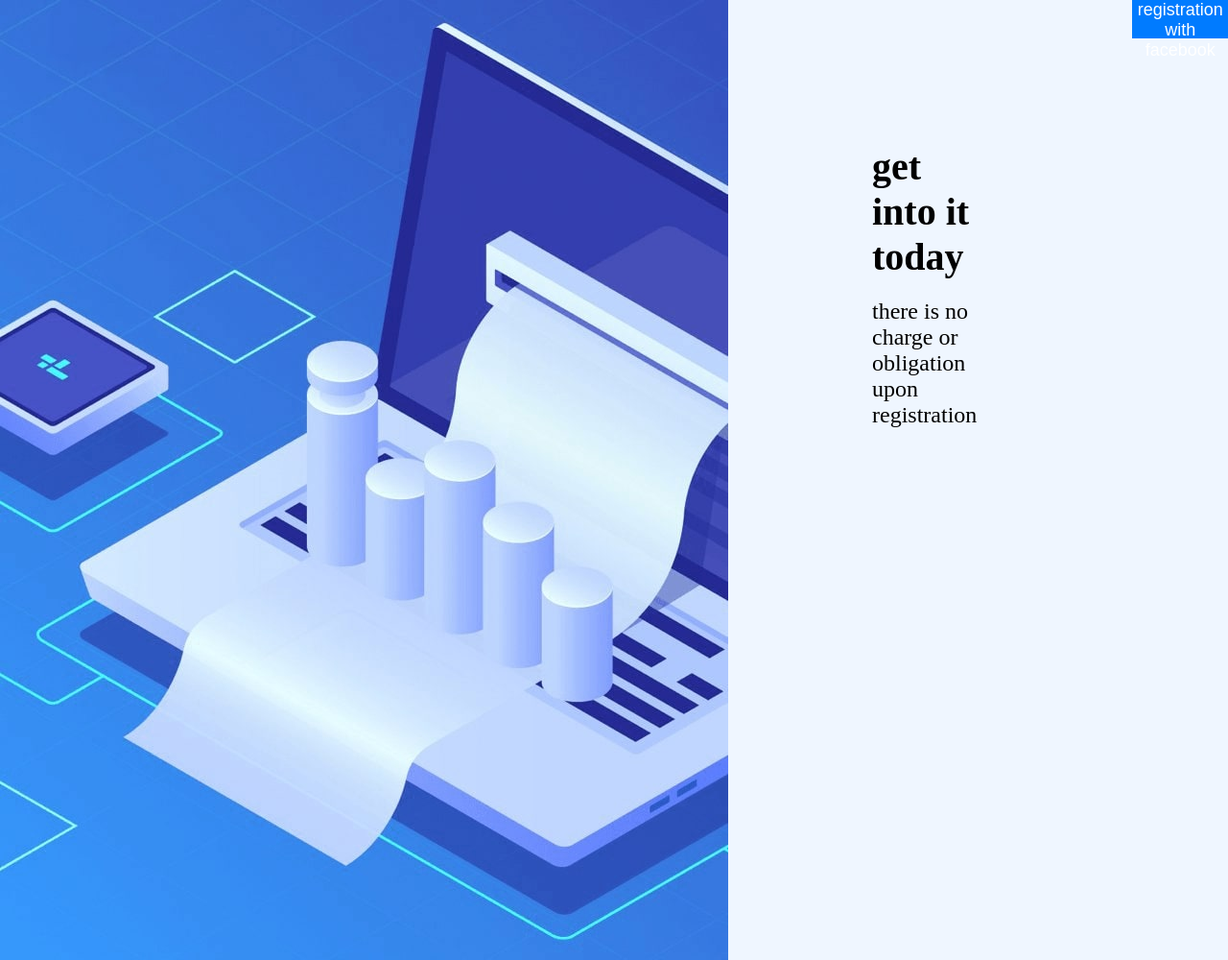
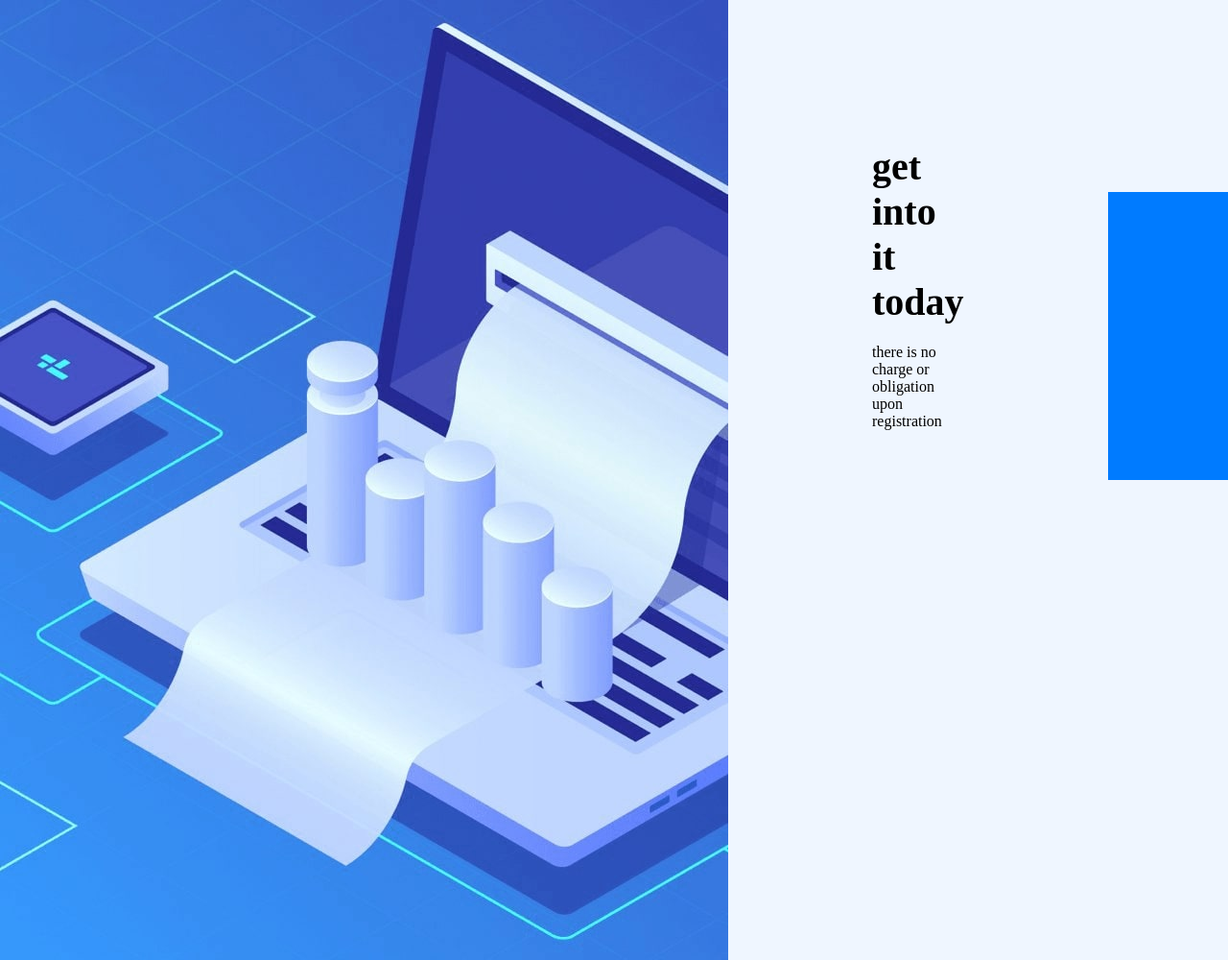
Before and after one commit to robel16/Habsida, a plain HTML site: page web-core-1.2.1/index.html in a window 1280 px wide. Shown: the whole page at 96% size. Drawn offline with Linux system fonts and the light colour scheme.

Commit message:
minor changes

```diff
--- a/web-core-1.2.1/index.html
+++ b/web-core-1.2.1/index.html
@@ -15,8 +15,7 @@
         <h2>get into it today</h2>
         <p>there is no charge or obligation upon registration</p>
       </div>
-
-      <button class="btn-1">registration with facebook</button>
+<div class="btn"></div>
     </div>
   </body>
 </html>
--- a/web-core-1.2.1/style.css
+++ b/web-core-1.2.1/style.css
@@ -12,22 +12,27 @@ h2 {
   font-size: 2.5rem;
 }
 p {
-  font-size: 1.5rem;
+
 }
 .container {
   display: flex;
+  width: 100%;
+
 }
 .header {
+      width: 50%;
   margin: 150px;
   padding-bottom: 10px;
 }
-.btn-1 {
-  width: 30%;
-  height: 40px;
+.btn{  width:80%;
+  height: 300px;
+margin-top: 200px;
   border: none;
   font-size: 18px;
   background-color: #007bff;
-  color: #fff;
-  border: none;
-  cursor: pointer;
 }
+.btn-1 {
+
+
+
+}
```
